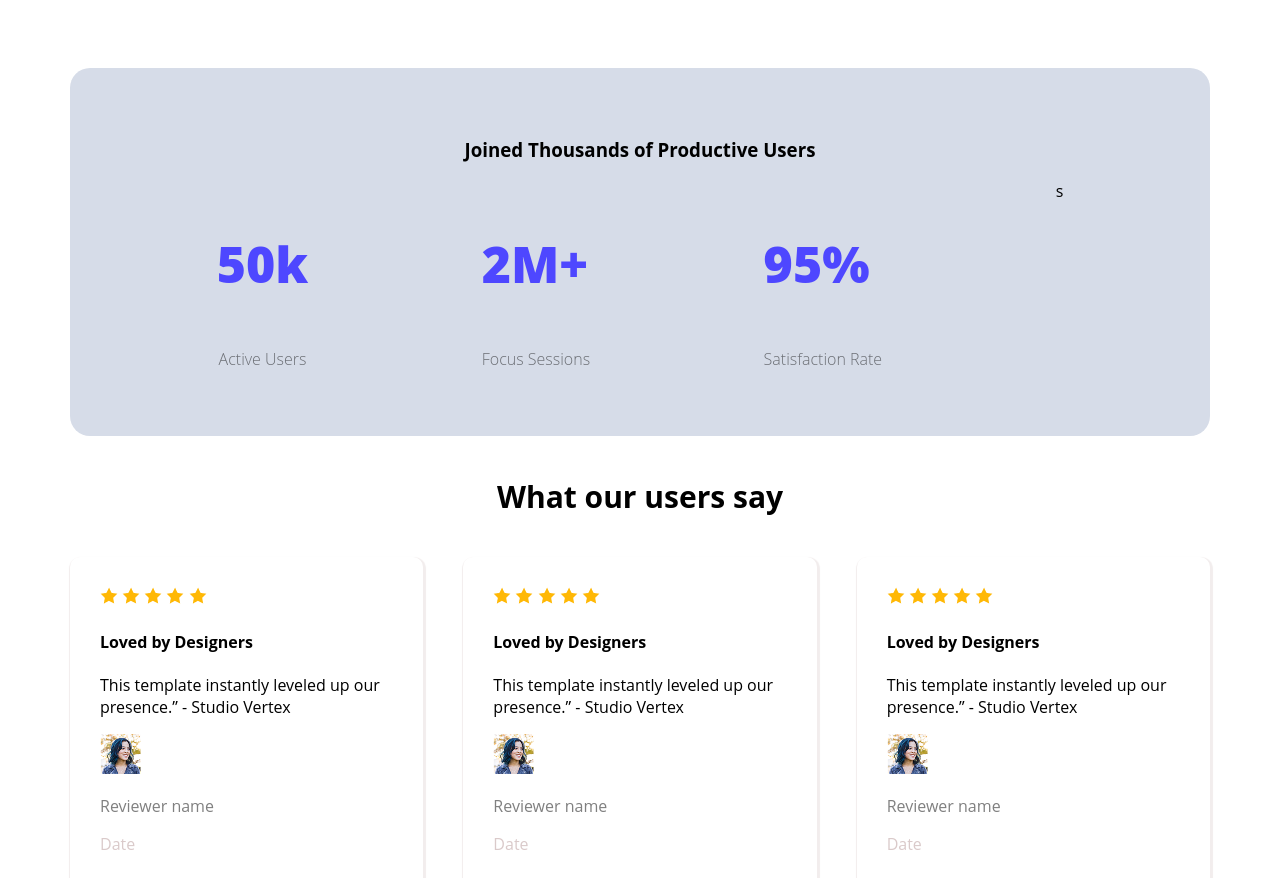
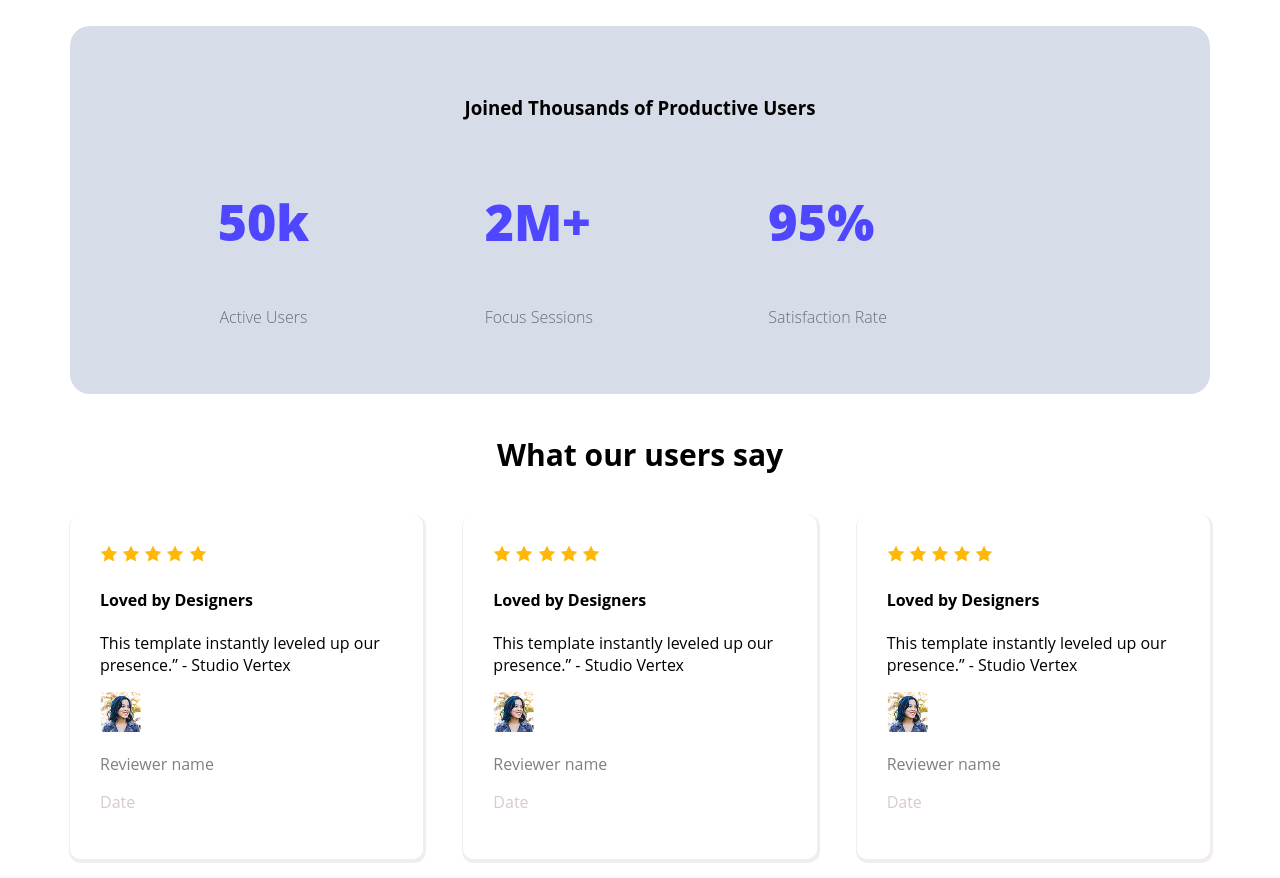
Before and after one commit to JannatulSafa/web-flow-portfolio, a plain HTML site: page index.html in a window 1280 px wide. Shown: the part 1160-2038 px from the top of the page. Drawn offline with Linux system fonts and the light colour scheme.

Commit message:
added the code

```diff
--- a/index.html
+++ b/index.html
@@ -57,7 +57,7 @@
         </div>
 
             <div>
-s
+
      </section>
 
      <section class="part4">
--- a/styles/styles.css
+++ b/styles/styles.css
@@ -33,7 +33,7 @@
     background-position: top left, bottom right;
     margin: 50px; */
 
-}
+
 
 
 
```
